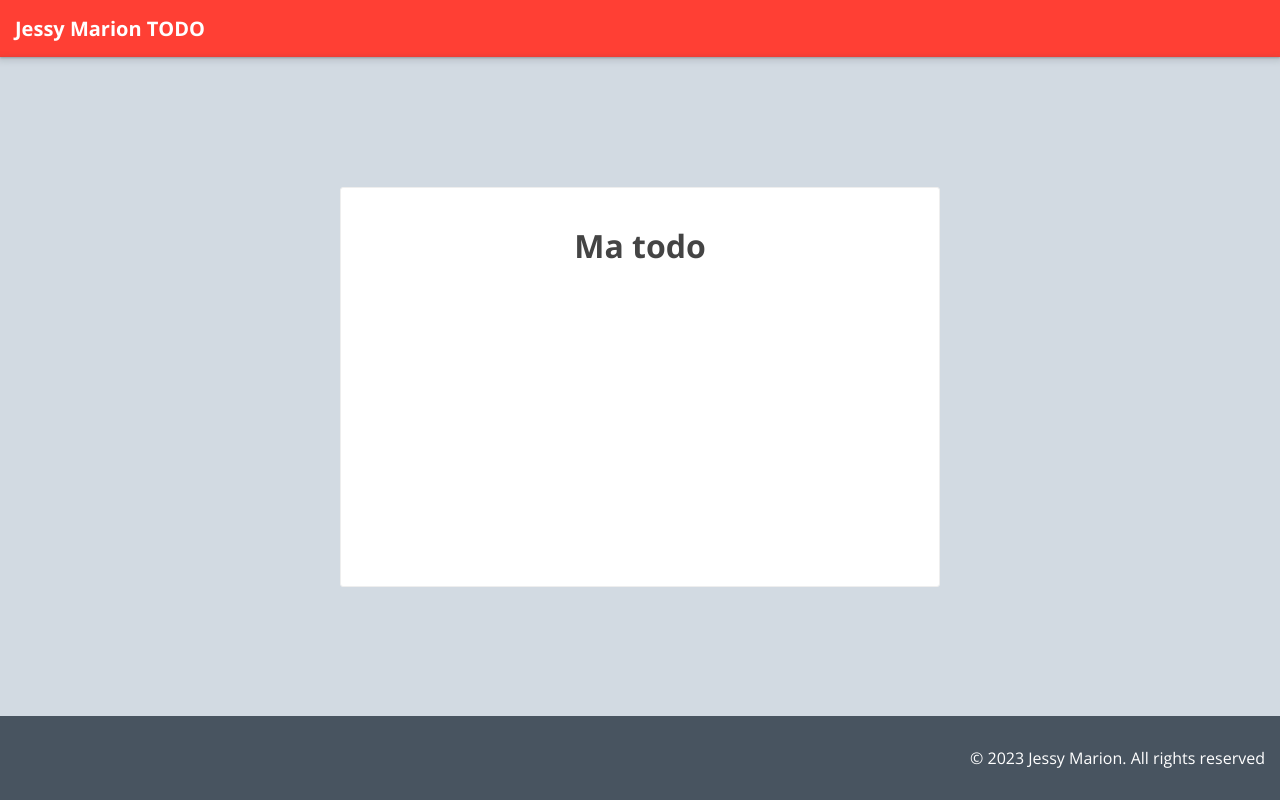
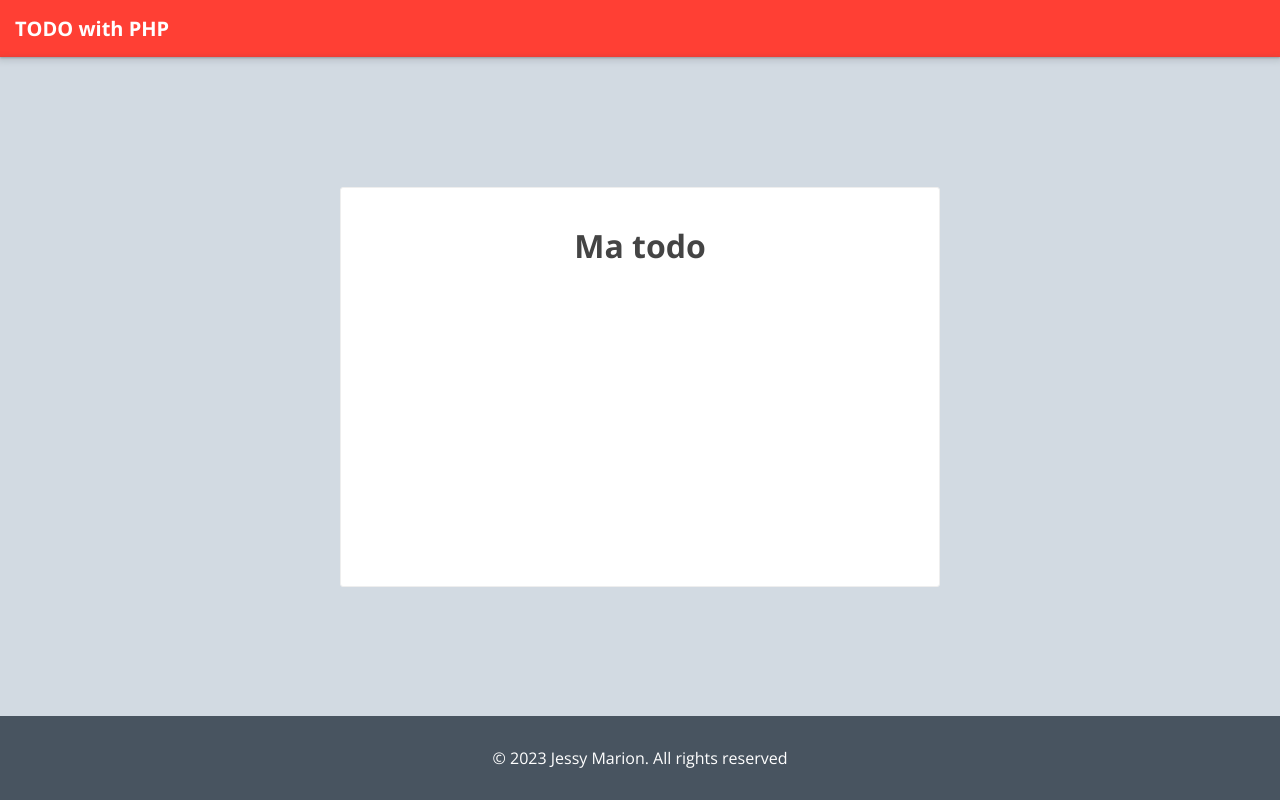
Before and after one commit to jessy-marion/TODO_with_PHP, a PHP site: page / in a window 1280 px wide. Run offline with PHP 8.4, Linux system fonts and the light colour scheme.

Commit message:
feat: includes directory => require php files

```diff
--- /dev/null
+++ b/includes/footer.php
@@ -0,0 +1,3 @@
+<footer>
+    <p>© 2023 Jessy Marion. All rights reserved</p>
+</footer>
--- /dev/null
+++ b/includes/head.php
@@ -0,0 +1,12 @@
+<meta charset="UTF-8">
+<meta name="viewport"
+      content="width=device-width, user-scalable=no, initial-scale=1.0, maximum-scale=1.0, minimum-scale=1.0">
+<meta http-equiv="X-UA-Compatible" content="ie=edge">
+
+<link rel="stylesheet" href="public/css/style.css">
+
+<link rel="preconnect" href="https://fonts.googleapis.com">
+<link rel="preconnect" href="https://fonts.gstatic.com" crossorigin>
+<link href="https://fonts.googleapis.com/css2?family=Montserrat:wght@400;500;700&family=Open+Sans:wght@400;700&display=swap"
+      rel="stylesheet">
+<script defer src="public/js/index.js"></script>
--- /dev/null
+++ b/includes/header.php
@@ -0,0 +1,3 @@
+<header>
+    <div class="logo">TODO with PHP</div>
+</header>
--- a/index.php
+++ b/index.php
@@ -1,25 +1,14 @@
 <!doctype html>
 <html lang="fr">
 <head>
-    <meta charset="UTF-8">
-    <meta name="viewport"
-          content="width=device-width, user-scalable=no, initial-scale=1.0, maximum-scale=1.0, minimum-scale=1.0">
-    <meta http-equiv="X-UA-Compatible" content="ie=edge">
+    <?php require_once "./includes/head.php" ?>
     <title>Todo with PHP</title>
-    <link rel="stylesheet" href="public/css/style.css">
-
-    <link rel="preconnect" href="https://fonts.googleapis.com">
-    <link rel="preconnect" href="https://fonts.gstatic.com" crossorigin>
-    <link href="https://fonts.googleapis.com/css2?family=Montserrat:wght@400;500;700&family=Open+Sans:wght@400;700&display=swap"
-          rel="stylesheet">
-    <script defer src="public/js/index.js"></script>
 </head>
 <body>
 
 <div class="container">
-    <header>
-        <div class="logo">Jessy Marion TODO</div>
-    </header>
+
+    <?php require_once "./includes/header.php" ?>
 
     <div class="content">
         <div class="todo-container">
@@ -29,7 +18,7 @@
         </div>
     </div>
 
-    <footer><p>© 2023 Jessy Marion. All rights reserved</p></footer>
+    <?php require_once "./includes/footer.php" ?>
 </div>
 
 </body>
--- a/public/css/style.css
+++ b/public/css/style.css
@@ -55,7 +55,8 @@ header {
 footer {
   background: var(--dark);
   display: flex;
-  flex-flow: row-reverse;
+  align-items: center;
+  justify-content: center;
   color: var(--text-color-light);
   padding: 1.5rem;
 }
```
